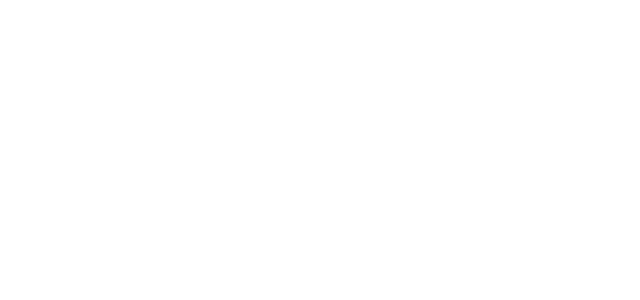
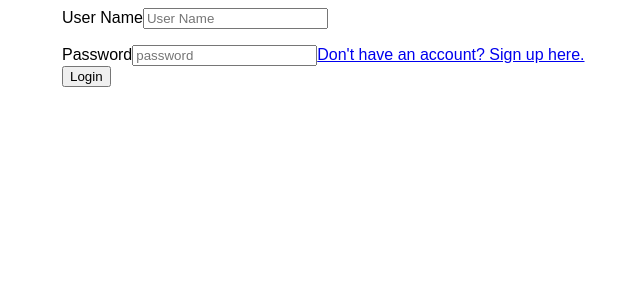
Before and after one commit to rbaheti/Lambdaschool-Project-1, a React (Create React App) app in the folder client/: page /newpost in a window 1280 px wide. Shown: the top 300 px of the page, without its empty margins (18-658 px from the left). Built offline with nearby package versions, Linux system fonts and the light colour scheme.

Commit message:
working on new post component

```diff
--- a/client/package.json
+++ b/client/package.json
@@ -8,9 +8,10 @@
     "enzyme-adapter-react-16": "^1.0.3",
     "moment": "^2.19.1",
     "moment-timezone": "^0.5.14",
-    "react": "^16.0.0",
+    "react": "^16.2.0",
     "react-axios": "^1.0.3",
-    "react-dom": "^16.0.0",
+    "react-bootstrap": "^0.31.5",
+    "react-dom": "^16.2.0",
     "react-moment": "^0.6.5",
     "react-redux": "^5.0.6",
     "react-router-dom": "^4.2.2",
--- a/client/src/actions/index.js
+++ b/client/src/actions/index.js
@@ -5,7 +5,6 @@
 
 export const getPostData = () => {
 	const postDataEndpoint = 'http://localhost:3030/posts';
-	//const postDataEndpoint = 'http://localhost:3030/new-user';
 	const postData = axios.get(postDataEndpoint);
     //console.log("postData: " + postData);
 
--- a/client/src/components/App.js
+++ b/client/src/components/App.js
@@ -4,15 +4,17 @@
 import ImageFeed from './ImageFeed.js';
 import CommentSection from './UserPostContainer';
 import UserPostContainer from './UserPostContainer.js';
-
-import './App.css';
+import CreateNewPost from './CreateNewPost';
+import Login from './Login';
 
 class App extends Component {
   render() {
     return (
       <Switch>
-        <Route exact={true} path="/" component={ImageFeed} />
+        <Route exact={true} path='/' component={ImageFeed} />
         <Route exact={true} path='/userpost/:username' component={UserPostContainer}/>
+        <Route exact={true} path='/newpost' component={CreateNewPost}/>
+        <Route exact={true} path='/login' component={Login}/>
       </Switch>
     );
   }
--- /dev/null
+++ b/client/src/components/CreateNewPost.js
@@ -0,0 +1,69 @@
+import React, { Component } from 'react';
+import axios from 'axios';
+import { FormControl, FormGroup } from 'react-bootstrap';
+import { Link } from 'react-router-dom';
+import "./Login.css";
+
+export default class CreateNewPost extends Component {
+  constructor(){
+    super();
+    this.state = {
+      userName: '',
+      password: '',
+    }
+    this.handleSetUserName = this.handleSetUserName.bind(this);
+    this.handleSetPassword = this.handleSetPassword.bind(this);
+    this.loginWithUser = this.loginWithUser.bind(this);
+  }
+  handleSetUserName(e) {
+    this.setState({userName: e.target.value});
+  }
+  handleSetPassword(e) {
+    this.setState({password: e.target.value});
+  }
+  loginWithUser(e) {
+    e.preventDefault();
+    const user = {username: this.state.userName, password: this.state.password};
+    axios.post('http://localhost:3030/login', user)
+      .then((data) => {
+        localStorage.setItem('uuID', data.data._id);
+        setTimeout(() => {
+          window.location = '/posts';
+        });
+      })
+      .catch((err) => {
+        console.log(err);
+      });
+  }
+  render() {
+    return (
+      <form className="Login-form">
+        <FormGroup className="Login-group" controlId="formHorizontalEmail">
+          User Name
+          <FormControl
+            id="formHorizontalEmail"
+            className="form-control"
+            onChange={this.handleSetUserName}
+            placeholder="User Name"
+            type="text"
+            value={this.state.userName}
+          />
+        </FormGroup>
+        <FormGroup className="Login-group" controlId="formHorizontalPassword">
+          Password
+          <FormControl
+            id="formHorizontalPassword"
+            className="form-control"
+            onChange={this.handleSetPassword}
+            placeholder="password"
+            type="password"
+            value={this.state.password}
+          />
+          <Link to="/create-user">Don't have an account? Sign up here.</Link>
+          <br />
+          <button className="btn btn-default" onClick={this.loginWithUser}>Login</button>
+        </FormGroup>
+      </form>
+    )
+  }
+}
--- a/client/src/components/App.css
+++ b/client/src/components/ImageFeed.css
@@ -1,4 +1,4 @@
-.App {
+.ImageFeed {
   text-align: left;
   margin-left: 40px;
 }
@@ -13,7 +13,7 @@
   margin-bottom: 20px;
 }
 
-.App-title {
+.ImageFeed-title {
   position: absolute;
   left: 60px;
 }
--- a/client/src/components/ImageFeed.js
+++ b/client/src/components/ImageFeed.js
@@ -1,5 +1,5 @@
 import React, { Component } from 'react';
-import './App.css';
+import './ImageFeed.css';
 import { connect } from 'react-redux';
 import { getPostData } from '../actions';
 import { NavLink } from 'react-router-dom';
@@ -7,7 +7,7 @@
 import SearchBar from './SearchBar.js';
 import PostContainer from './PostContainer.js';
 
-class App extends Component {
+class ImageFeed extends Component {
   constructor(props) {
     super(props);
   }
@@ -28,9 +28,9 @@
 
   render() {
     return (
-      <div className="App">
+      <div className="ImageFeed">
         <header>
-          <h1 className="App-title">instagram</h1>
+          <h1 className="ImageFeed-title">instagram</h1>
           <SearchBar/>
         </header>
         <div className="Posts">
@@ -54,4 +54,4 @@
   };
 };
 
-export default connect(mapStateToProps, {getPostData})(App);
+export default connect(mapStateToProps, {getPostData})(ImageFeed);
```
Also changed, not shown: client/src/components/CreateInstagramPost.js (deleted), 1 other file (tests, documents, lock files or other folders).
